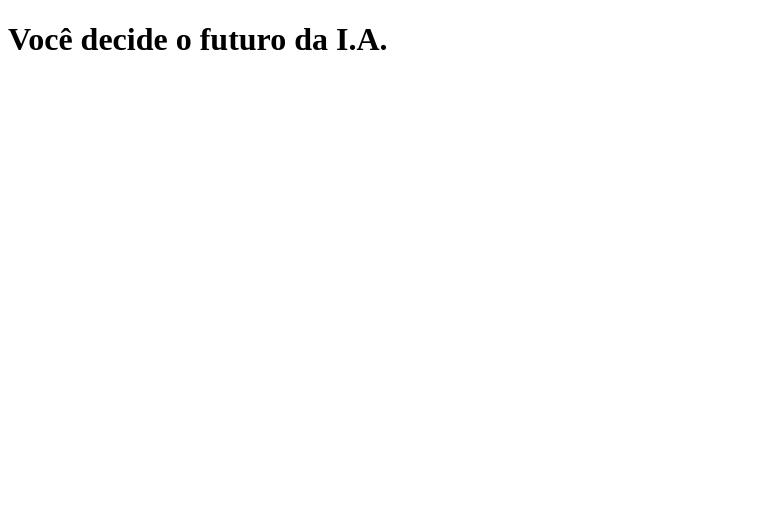
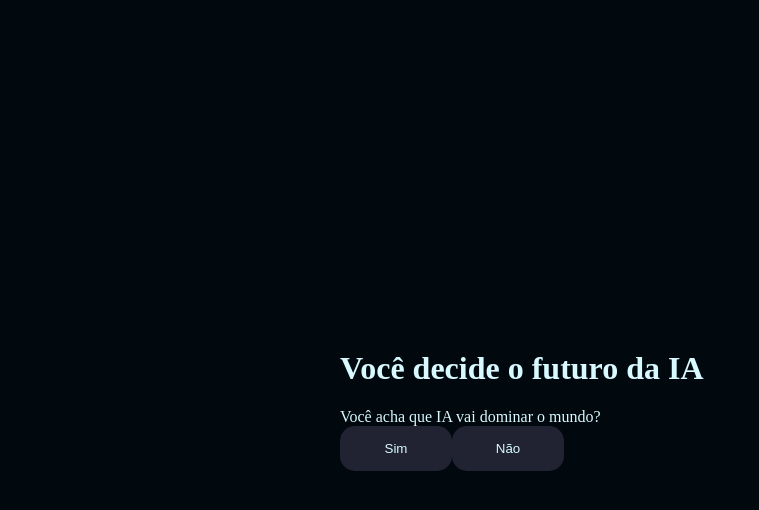
Before and after one commit to berbetgabi/ia3d, a plain HTML site: page index.html in a window 1280 px wide. Shown: the whole page, without its empty margins (0-759 px from the left). Drawn offline with Linux system fonts and the light colour scheme.

Commit message:
Add files via upload

```diff
--- a/index.html
+++ b/index.html
@@ -1,16 +1,14 @@
 <!DOCTYPE html>
 <html lang="pt-br">
-
 <head>
     <meta charset="UTF-8">
     <meta name="viewport" content="width=device-width, initial-scale=1.0">
     <link rel="stylesheet" href="style.css">
-    <title>Você decide o futuro da I.A.</title>
+    <title>Você decide o futuro da IA</title>
 </head>
-
 <body>
     <div class="caixa-principal">
-        <h1>Você decide o futuro da I.A.</h1>
+        <h1>Você decide o futuro da IA</h1>
         <div class="caixa-pergunta"></div>
         <div class="caixa-alternativa"></div>
         <div class="caixa-resultado">
@@ -19,5 +17,4 @@
     </div>
     <script src="script.js"></script>
 </body>
-
 </html>
--- a/script.js
+++ b/script.js
@@ -2,24 +2,69 @@ const caixaPrincipal = document.querySelector('.caixa-principal');
 const caixaPergunta = document.querySelector('.caixa-pergunta');
 const caixaAlternativa = document.querySelector('.caixa-alternativa');
 const caixaResultado = document.querySelector('.caixa-resultado');
+const textoResultado = document.querySelector('.texto-resultado');
 
-const perguntas = [//abre a lista de objetos (itens)
-    {//abre o item
-        enunciado:"Pergunta 1",
-        alternativas:[ "Alternativa 1","Alternativa 2"]
+const perguntas = [     //serve para abrir lista de perguntas
+    {   //abre o objeto das perguntas
+        enunciado: "Você acha que IA vai dominar o mundo?",
+        alternativas: [
+            {texto: "Sim",
+            afirmação:"A IA vai dominar o mundo"},
+
+            {texto: "Não",
+            afirmação:"A IA não dominará o mundo"}]
     },
     {
-        enunciado:"Pergunta 2",
-        alternativas:[ "Alternativa 1","Alternativa 2"]
+        enunciado: "A IA vai substituir os professores?",
+        alternativas: [
+            {texto: "Sim",
+            afirmação:"A IA logo tomará o lugar dos professores"},
+
+            {texto: "Não",
+            afirmação:"A IA jamais tomará o lugar dos professores"}]
     },
     {
-        enunciado:"Pergunta 3",
-        alternativas:[ "Alternativa 1","Alternativa 2"]
+        enunciado: "A IA está pronta para todos?",
+        alternativas: [
+            {texto: "Sim",
+            afirmação:"Sim, a IA será útil e está pronta para todos"},
+
+            {texto: "Não",
+            afirmação:"Não, a IA não é para o uso de todos"}]
+    },
+]
+
+let posicao = 0;
+let perguntaAtual;
+let respostas = "";
+
+function mostraPergunta() {
+    if (posicao >= perguntas.length){
+        mostraResultado();
+        return;
     }
-]
-let posicao = 0
-let perguntaAtual;
-
-function mostraPergunta(){
-
+    perguntaAtual = perguntas[posicao];
+    caixaPergunta.textContent = perguntaAtual.enunciado;
+    caixaAlternativa.textContent = " ";
+    mostraAlternativas();
 }
+function mostraAlternativas() {
+    for (const alternativa of perguntaAtual.alternativas) {
+        const botaoAlternativas = document.createElement("button");
+        botaoAlternativas.textContent = alternativa.texto;
+        botaoAlternativas.addEventListener("click",() => respostaSelecionada(alternativa));
+        caixaAlternativa.appendChild(botaoAlternativas);
+    }
+}
+function respostaSelecionada(opcaoSelecionada){
+    const afirmacoes = opcaoSelecionada.afirmação;
+    respostas += afirmacoes; + " ";
+    posicao++;
+    mostraPergunta();
+}
+function mostraResultado(){
+    caixaPergunta.textContent = "Em 25 anos...";
+    textoResultado.textContent = respostas;
+    caixaAlternativa.textContent = "";
+}
+mostraPergunta();
--- a/style.css
+++ b/style.css
@@ -0,0 +1,34 @@
+:root{
+    --cor-fundo: #01080E;
+    --cor-principal:#0B0D20 ;
+    --cor-secundaria: #212333;
+    --cor-destaque: #2BDEFD;
+    --cor-texto: #D7F9FF;
+}
+body{
+    background-color: var(--cor-fundo);
+    color: var(--cor-texto);
+    display: flex;
+    justify-content: center;
+    align-items: center;
+    min-height: 100vh;
+}
+.caixa-principal{
+    background-color: var(--cor-fundo);
+    width: 90%;
+    max-width: 600px;
+}
+button{
+    background-color: var(--cor-secundaria);
+    color: var(--cor-texto);
+    border: none;
+    border-radius:  15px;
+    padding: 15px;
+    width: 7rem;
+    transition: background-color 0.5s;
+
+}
+btton:hover{
+    background-color: var(--cor-destaque);
+    color: var(--cor-principal);
+}
```
Also changed, not shown: 2 other files.
